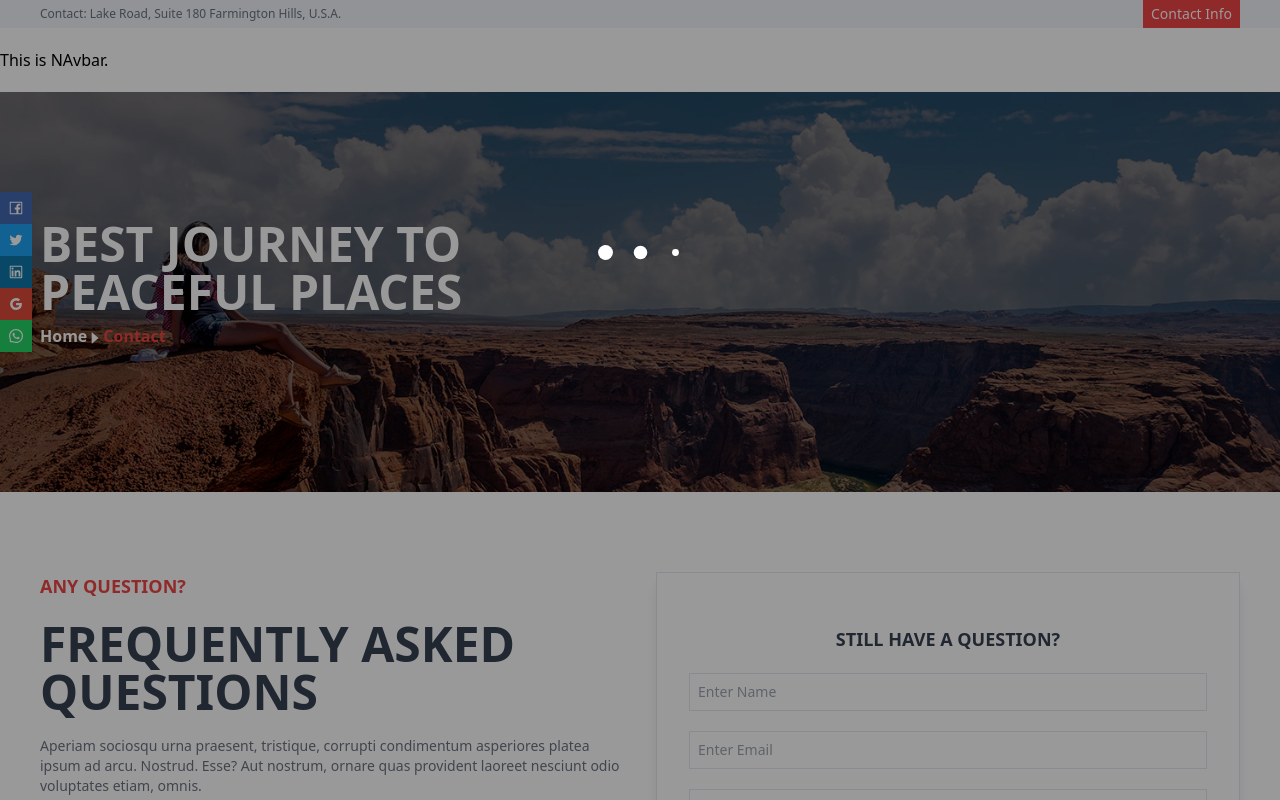
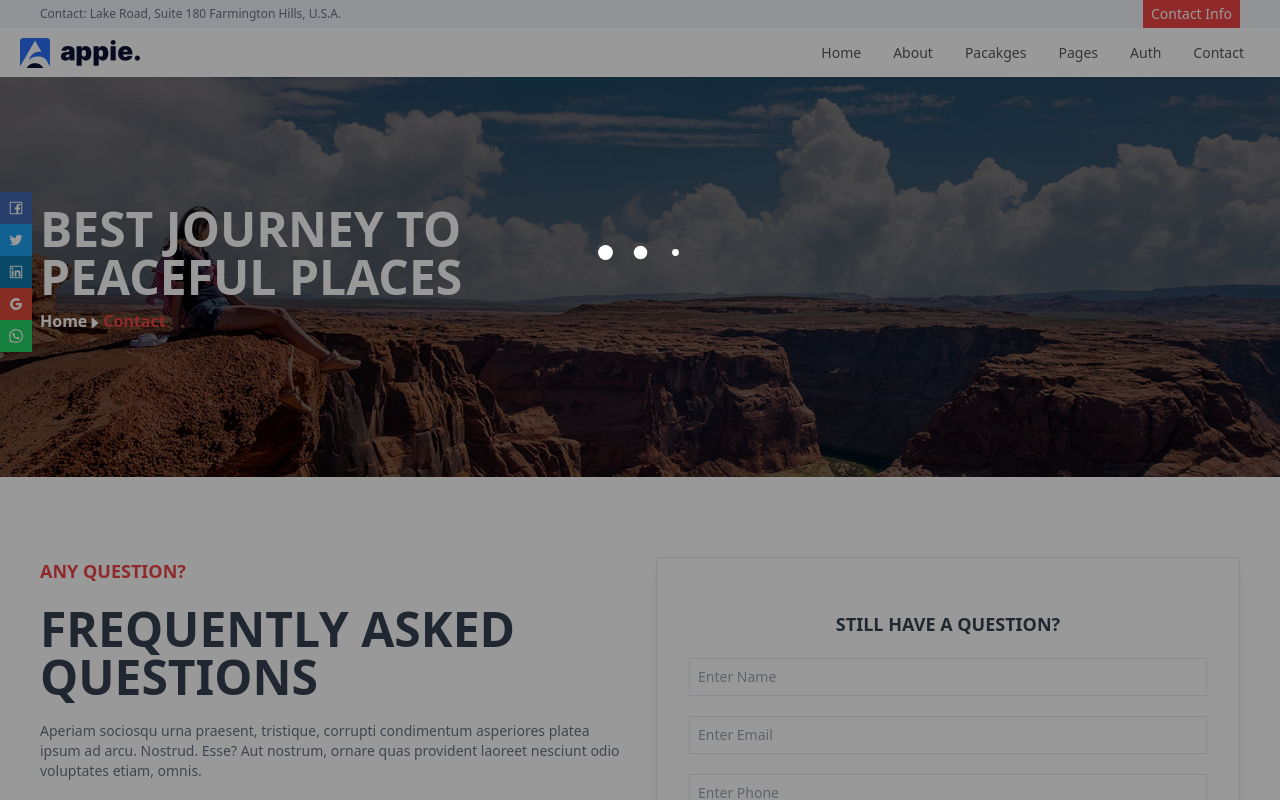
Before and after one commit to Mo-Ibra/next-travel, a Next.js app: page /faq in a window 1280 px wide. Shown: the top 800 px of the page. Built offline with nearby package versions, Linux system fonts and the light colour scheme.

Commit message:
New Changes

```diff
--- a/components/navbar/Navbar.jsx
+++ b/components/navbar/Navbar.jsx
@@ -1,14 +1,63 @@
 import Image from 'next/image';
+import Link from 'next/link';
 
-import { useMediaQuery } from 'react-responsive';
-
-import LogoImg from '../../assets/images/logo.png';
+import { AiOutlineMenu } from 'react-icons/ai';
+import Logo from '../../assets/images/logo.png';
 
 function Navbar() {
+
+    const toggleNav = () => {
+        let navbar = document.getElementById('myNavbar');
+        navbar.classList.toggle('responsive');
+    }
+
     return (
-        <nav className='py-5 shadow-lg'>
-            This is NAvbar.
-        </nav>
+        <div className="navbar" id="myNavbar">
+            <Image src={Logo} alt="Logo" id='logo' />
+            <div>
+                <a href="/" className="active">Home</a>
+                <div className="dropdown">
+                    <button className="dropdown-btn">About</button>
+                    <div className="dropdown-content">
+                        <a href="/about-1">About 1</a>
+                        <a href="/about-2">About 2</a>
+                    </div>
+                </div>
+                <div className="dropdown">
+                    <button className="dropdown-btn">Pacakges</button>
+                    <div className="dropdown-content">
+                        <a href="/packages">All Packages</a>
+                        <a href="/packages-grid">Packages Grid</a>
+                        <a href="/packages-simple">Packages Simple</a>
+                    </div>
+                </div>
+                <div className="dropdown">
+                    <button className="dropdown-btn">Pages</button>
+                    <div className="dropdown-content">
+                        <a href="/tours">Tours</a>
+                        <a href="/cities">Cities</a>
+                        <a href="/hotels">Hotels</a>
+                        <a href="/branding">Branding</a>
+                        <a href="/faq">Faq</a>
+                        <a href="/testimonials">Testimonials</a>
+                        <a href="/price">Pricing</a>
+                        <a href="/service">Service</a>
+                        <a href="/soon">Soon</a>
+                        <a href="/404">Not found</a>
+                    </div>
+                </div>
+                <div className="dropdown">
+                    <button className="dropdown-btn">Auth</button>
+                    <div className="dropdown-content">
+                        <a href="/login">Login</a>
+                        <a href="/register">Register</a>
+                        <a href="/forget-password">Forget Password</a>
+                    </div>
+                </div>
+                <a href="/contact">Contact</a>
+            </div>
+            <a href='#' className="icon" onClick={toggleNav}><AiOutlineMenu /></a>
+        </div>
     )
 }
 
--- a/components/topbar/Topbar.jsx
+++ b/components/topbar/Topbar.jsx
@@ -9,11 +9,11 @@ function Topbar() {
                         <p className='text-xs text-gray-500'>Contact: Lake Road, Suite 180 Farmington Hills, U.S.A.</p>
                     </div>
                     <div>
-                        <Link href="/contact">
+                        <a href="/contact">
                             <button className='text-sm text-white bg-red-500 py-1 px-2'>
                                 Contact Info
                             </button>
-                        </Link>
+                        </a>
                     </div>
                 </div>
             </div>
--- a/pages/_app.js
+++ b/pages/_app.js
@@ -1,4 +1,5 @@
 import '../styles/globals.css';
+import '../styles/components/navbar.scss';
 
 function MyApp({ Component, pageProps }) {
   return <Component {...pageProps} />
--- a/pages/forget-password.js
+++ b/pages/forget-password.js
@@ -1,11 +1,12 @@
-import { Footer, Loading, Navbar } from "../components";
-import { ForgetPass } from '../sections';
+import { Footer, Loading, Navbar, Topbar } from "../components";
+import { ForgetPassword } from '../sections';
 
 function index() {
     return (
         <>
+            <Topbar />
             <Navbar />
-            <ForgetPass />
+            <ForgetPassword />
             <Footer />
             <Loading />
         </>
--- a/pages/login.js
+++ b/pages/login.js
@@ -1,10 +1,11 @@
-import { Footer, Navbar, Loading } from "../components";
+import { Footer, Navbar, Loading, Topbar } from "../components";
 
 import { Login } from '../sections';
 
 function index() {
     return (
         <>
+            <Topbar />
             <Navbar />
             <Login />
             <Footer />
--- a/pages/register.js
+++ b/pages/register.js
@@ -1,10 +1,11 @@
-import { Footer, Loading, Navbar } from "../components";
+import { Footer, Loading, Navbar, Topbar } from "../components";
 
 import { Register } from '../sections';
 
 function register() {
     return (
         <>
+            <Topbar />
             <Navbar />
             <Register />
             <Footer />
--- /dev/null
+++ b/styles/components/navbar.scss
@@ -0,0 +1,140 @@
+/* Background to navbar */
+.navbar {
+    background-color: white;
+    display: flex;
+    justify-content: space-between;
+    align-items: center;
+    padding: 0 20px;
+    z-index: 100;
+}
+
+/* Style the links inside the navigation bar */
+.navbar a {
+    display: inline-block;
+    color: #585858;
+    text-align: center;
+    padding: 14px 16px;
+    text-decoration: none;
+    font-size: 14px;
+}
+
+/* Add an active class to highlight the current page */
+.active {
+    /* background-color: #04AA6D;
+    color: white; */
+}
+
+/* Add an none class to element to hidden it */
+.none
+{
+    visibility: hidden;
+}
+
+/* Hide the link that should open and close the topnav on small screens */
+.navbar .icon {
+    display: none;
+}
+
+/* Dropdown container - needed to position the dropdown content */
+.dropdown {
+    /* float: left;
+    overflow: hidden; */
+    display: inline-block;
+    z-index: 100;
+}
+
+/* Style the dropdown button to fit inside the topnav */
+.dropdown .dropdown-btn {
+    font-size: 14px;
+    border: none;
+    outline: none;
+    padding: 14px 16px;
+    background-color: inherit;
+    font-family: inherit;
+    margin: 0;
+    color: #585858;
+}
+
+/* Drop down content */
+.dropdown-content {
+    position: absolute;
+    display: none;
+    background-color: white;
+    border: 1px solid #ddd;
+    min-width: 160px;
+    z-index: 100;
+}
+
+/* Links in drop down content */
+.dropdown-content a {
+    float: none;
+    display: block;
+    text-align: left;
+    text-decoration: none;
+    padding: 10px 15px;
+}
+
+/* Add a dark background on topnav links and the dropdown button on hover */
+.navbar a:hover, .dropdown:hover .dropdown-btn {
+    background-color: #999;
+    color: white;
+}
+
+/* Add a grey background to dropdown links on hover */
+.dropdown-content a:hover {
+    background-color: #ddd;
+    color: black;
+}
+
+/* Show the dropdown menu when the user moves the mouse over the dropdown button */
+.dropdown:hover .dropdown-content {
+    display: block;
+}
+
+/* When the screen is less than 600 pixels wide, hide all links, except for the first one ("Home"). Show the link that contains should open and close the topnav (.icon) */
+@media screen and (max-width: 600px) {
+    .navbar a, .dropdown .dropdown-btn {
+        display: none;
+    }
+
+    .navbar a.icon {
+        /* float: right; */
+        display: block;
+    }
+}
+
+
+/* The "responsive" class is added to the topnav with JavaScript when the user clicks on the icon. This class makes the topnav look good on small screens (display the links vertically instead of horizontally) */
+@media screen and (max-width: 600px) {
+    .navbar.responsive {
+        position: relative;
+        display: block;
+    }
+
+    .navbar.responsive a.icon {
+        position: absolute;
+        right: 0;
+        top: 0;
+    }
+
+    .navbar.responsive a {
+        /* float: none; */
+        display: block;
+        text-align: left;
+    }
+
+    .navbar.responsive .dropdown {
+        /* float: none; */
+        display: block;
+    }
+
+    .navbar.responsive .dropdown-content {
+        position: relative;
+    }
+
+    .navbar.responsive .dropdown .dropdown-btn {
+        display: block;
+        width: 100%;
+        text-align: left;
+    }
+}
```
